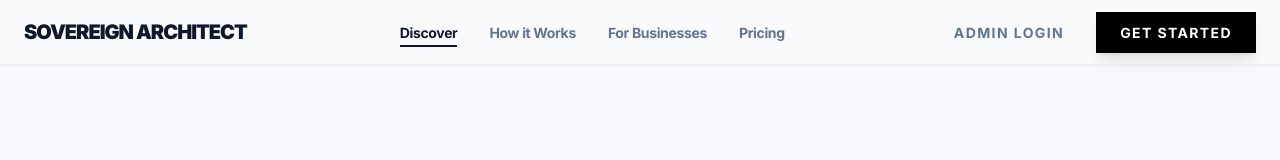
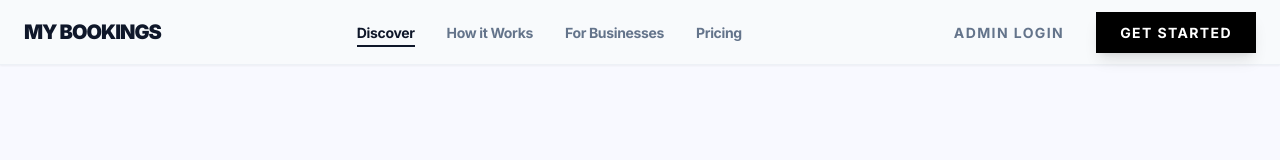
Before and after one commit to noblelar/mybookin_frontend, a Next.js app: page / in a window 1280 px wide. Shown: the top 160 px of the page. Built offline with nearby package versions, Linux system fonts and the light colour scheme.

Commit message:
Replace Sovereign Architect branding with MyBookins

```diff
--- a/src/app/layout.tsx
+++ b/src/app/layout.tsx
@@ -15,9 +15,9 @@ const manrope = Manrope({
 });
 
 export const metadata: Metadata = {
-  title: "Sovereign Architect – Your Favorite Services, Simplified",
+  title: "MyBookins – Your Favorite Services, Simplified",
   description:
-    "Book experts, reserve resources, and manage appointments in one click. A Sovereign system built for absolute precision and zero friction.",
+    "Book experts, reserve resources, and manage appointments in one click. A complete system built for absolute precision and zero friction.",
 };
 
 export default function RootLayout({
--- a/src/app/page.tsx
+++ b/src/app/page.tsx
@@ -4,7 +4,7 @@ export default function Home() {
       {/* ── TOP NAVIGATION ── */}
       <nav className="sa-nav">
         <div className="sa-nav-inner">
-          <a href="/" className="sa-nav-logo">Sovereign Architect</a>
+          <a href="/" className="sa-nav-logo">My Bookings</a>
 
           <ul className="sa-nav-links">
             <li><a href="#" className="sa-nav-link active">Discover</a></li>
@@ -548,7 +548,7 @@ export default function Home() {
           <div className="sa-footer-grid">
             {/* Brand */}
             <div>
-              <a href="/" className="sa-footer-brand-name">Sovereign Architect</a>
+              <a href="/" className="sa-footer-brand-name">MyBookins</a>
               <p className="sa-footer-brand-desc">
                 The definitive multi-tenant engine for service-based businesses who value precision, density, and professional aesthetics.
               </p>
```
